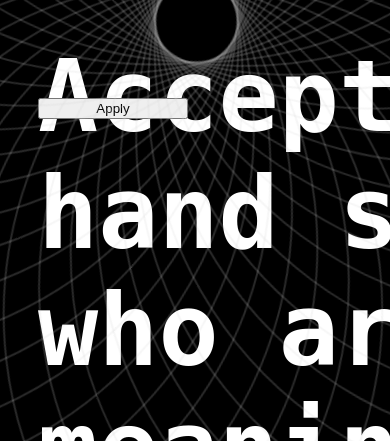
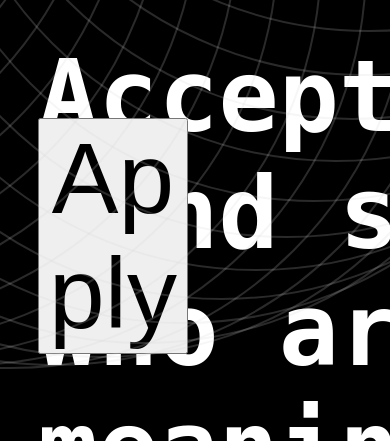
Before and after one commit to oogadojo/oogadojo.github.io, a plain HTML site: page index.html in a window 390 px wide. Shown: the part 403-844 px from the top of the page. Drawn offline with nearby package versions, Linux system fonts and the light colour scheme.

Commit message:
Add files via upload

```diff
--- a/style.css
+++ b/style.css
@@ -48,6 +48,16 @@ body {
     top: 60px;
     width: 150px;
   }
+    @media screen and (max-width: 400px) {
+      body #logo h2 button {
+        top: 80px;
+        font-size: 100px;
+        width: 400x;
+        overflow-wrap: break-word; } }
+    @media (-webkit-min-device-pixel-ratio: 2), (min-resolution: 192dpi) {
+      body #logo h2 button{
+        font-size: 100px; } }
+  }
   body circles {
     width: 0;
     height: 0;
```
